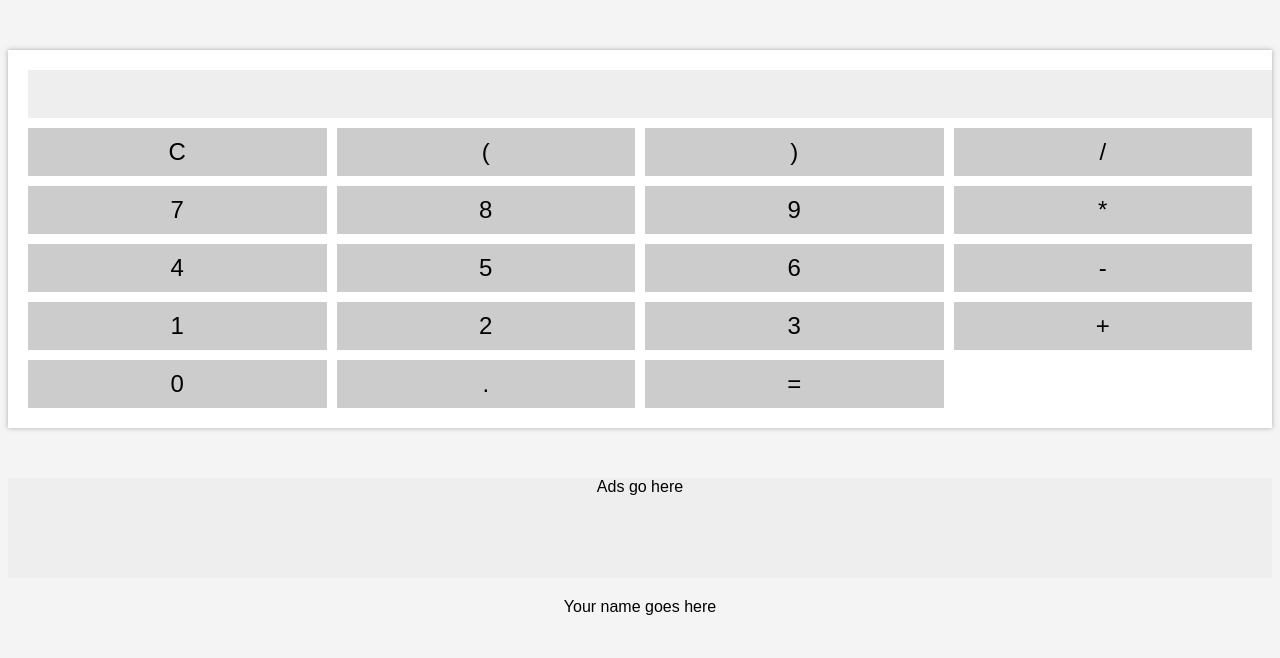
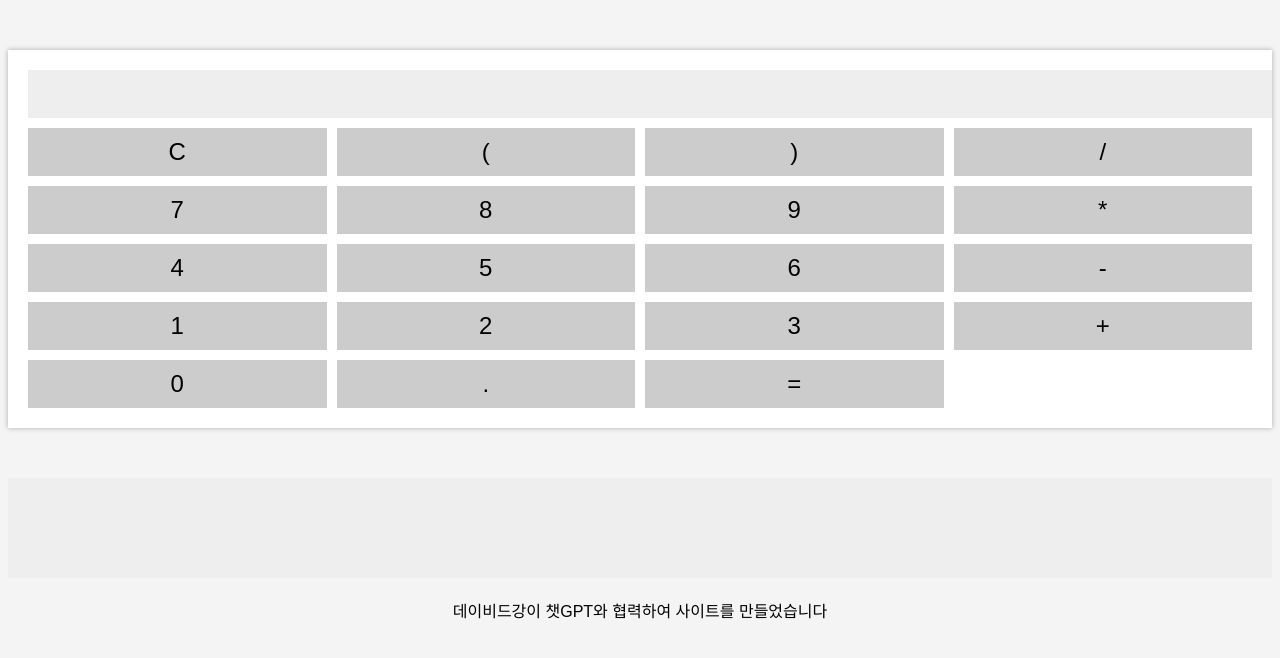
Before and after one commit to davidkangkyungil/davidkangkyungil.github.io, a plain HTML site: page index.html in a window 1280 px wide. Drawn offline with Linux system fonts and the light colour scheme.

Commit message:
Update index.html

```diff
--- a/index.html
+++ b/index.html
@@ -32,11 +32,14 @@
 			<button onclick="calculate()">=</button>
 		</div>
 	</div>
-	<div class="ads">
-		<p>Ads go here</p>
+	<div class="ads"><ins class="kakao_ad_area" style="display:none;"
+data-ad-unit = "DAN-YSmLNo2hIsInJtdv"
+data-ad-width = "320"
+data-ad-height = "100"></ins>
+<script type="text/javascript" src="//t1.daumcdn.net/kas/static/ba.min.js" async></script>
 	</div>
 	<div class="name">
-		<p>Your name goes here</p>
+		<p>데이비드강이 챗GPT와 협력하여 사이트를 만들었습니다</p>
 	</div>
 	<script src="script.js"></script>
 </body>
```
